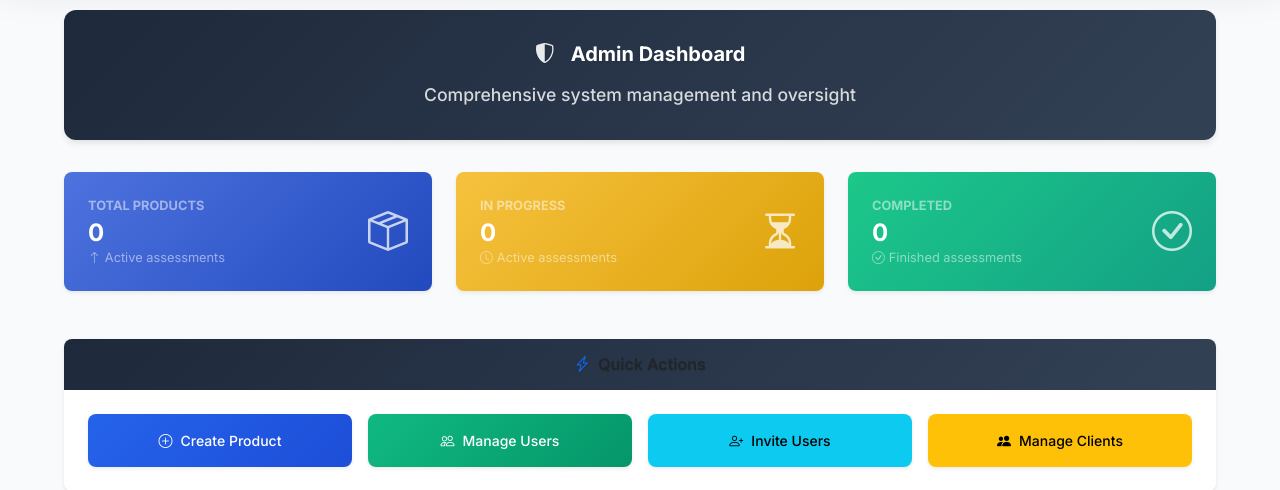
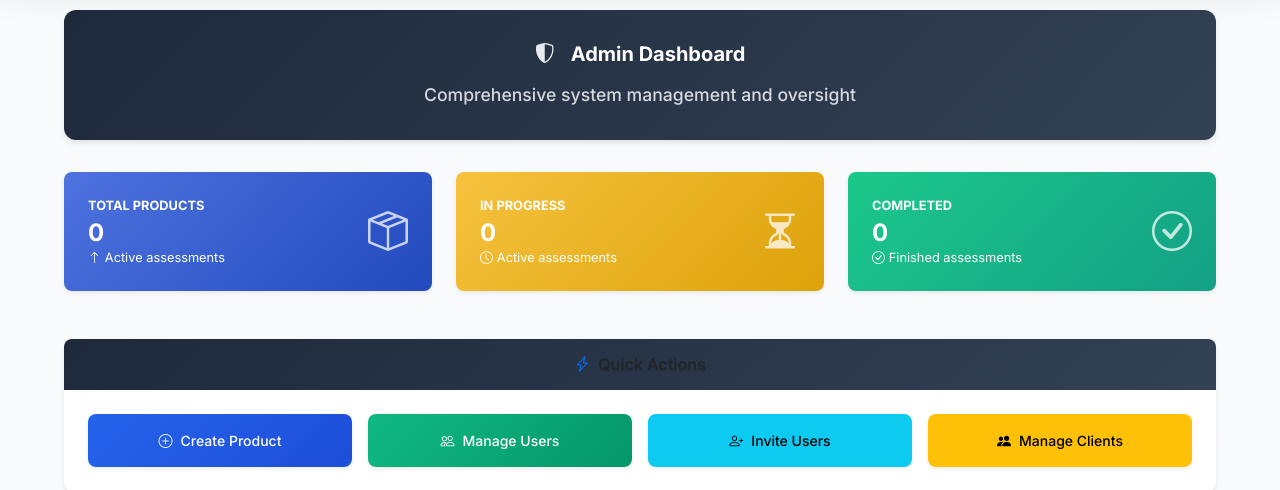
Before and after one commit to keham-10/mini, a Flask app: template kmkm/templates/dashboard_superuser.html in a window 1280 px wide. Shown: the part 153-643 px from the top of the page. Run offline with Flask 3, Linux system fonts and the light colour scheme; the template is opened without the code that fills it, so the values that code supplies are empty; some libraries are stand-ins or nearby versions.

Commit message:
Update dashboard styling and add review status migration script
Co-authored-by: noushusmy <noushusmy@gmail.com>

```diff
--- a/kmkm/templates/dashboard_superuser.html
+++ b/kmkm/templates/dashboard_superuser.html
@@ -21,9 +21,9 @@
             <div class="card-body p-4">
                 <div class="d-flex align-items-center">
                     <div class="flex-grow-1">
-                        <div class="text-white-50 small fw-bold text-uppercase mb-1">Total Products</div>
+                        <div class="text-white small fw-bold text-uppercase mb-1">Total Products</div>
                         <div class="h2 mb-0 fw-bold text-white">{{ products_data|length }}</div>
-                        <div class="text-white-50 small">
+                        <div class="text-white small">
                             <i class="bi bi-arrow-up me-1"></i>Active assessments
                         </div>
                     </div>
@@ -41,12 +41,12 @@
             <div class="card-body p-4">
                 <div class="d-flex align-items-center">
                     <div class="flex-grow-1">
-                        <div class="text-white-50 small fw-bold text-uppercase mb-1">In Progress</div>
+                        <div class="text-white small fw-bold text-uppercase mb-1">In Progress</div>
                         <div class="h2 mb-0 fw-bold text-white">
                             {% set in_progress_count = products_data|selectattr('product.status', 'in', ['in_progress', 'under_review', 'questions_done'])|list|length %}
                             {{ in_progress_count }}
                         </div>
-                        <div class="text-white-50 small">
+                        <div class="text-white small">
                             <i class="bi bi-clock me-1"></i>Active assessments
                         </div>
                     </div>
@@ -64,12 +64,12 @@
             <div class="card-body p-4">
                 <div class="d-flex align-items-center">
                     <div class="flex-grow-1">
-                        <div class="text-white-50 small fw-bold text-uppercase mb-1">Completed</div>
+                        <div class="text-white small fw-bold text-uppercase mb-1">Completed</div>
                         <div class="h2 mb-0 fw-bold text-white">
                             {% set completed_count = products_data|selectattr('product.status', 'in', ['completed', 'review_done'])|list|length %}
                             {{ completed_count }}
                         </div>
-                        <div class="text-white-50 small">
+                        <div class="text-white small">
                             <i class="bi bi-check-circle me-1"></i>Finished assessments
                         </div>
                     </div>
```
